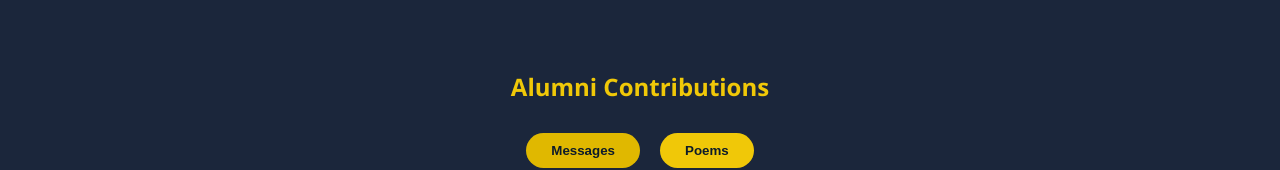
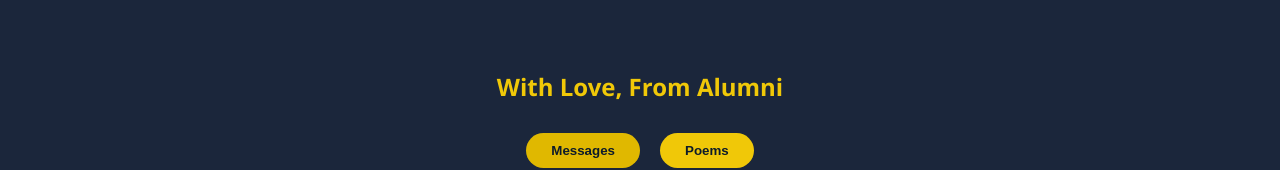
Before and after one commit to BhaskarJoc/teachers-day-testimonials, a plain HTML site: page index.html in a window 1280 px wide. Shown: the part 178-348 px from the top of the page. Drawn offline with Linux system fonts and the light colour scheme.

Commit message:
Update index.html

```diff
--- a/index.html
+++ b/index.html
@@ -14,7 +14,7 @@
   </header>
 
   <section class="testimonials-section" id="testimonialSection">
-    <h2>Alumni Contributions</h2>
+    <h2>With Love, From Alumni</h2>
     <div class="tab-buttons">
       <button class="tab-button active" onclick="showTab('messages')">Messages</button>
       <button class="tab-button" onclick="showTab('poems')">Poems</button>
```
